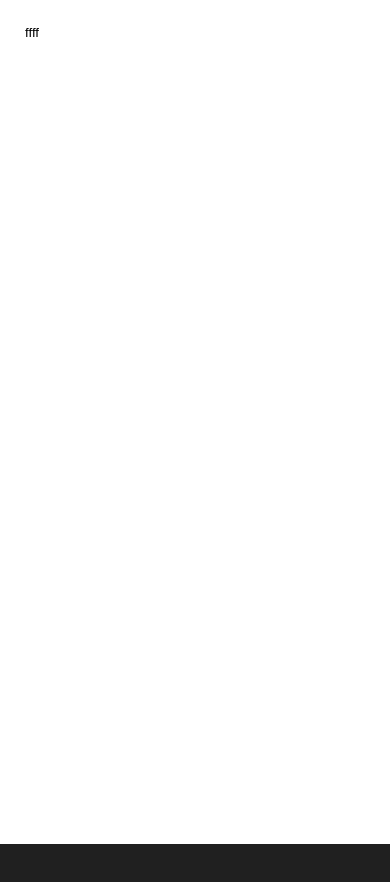
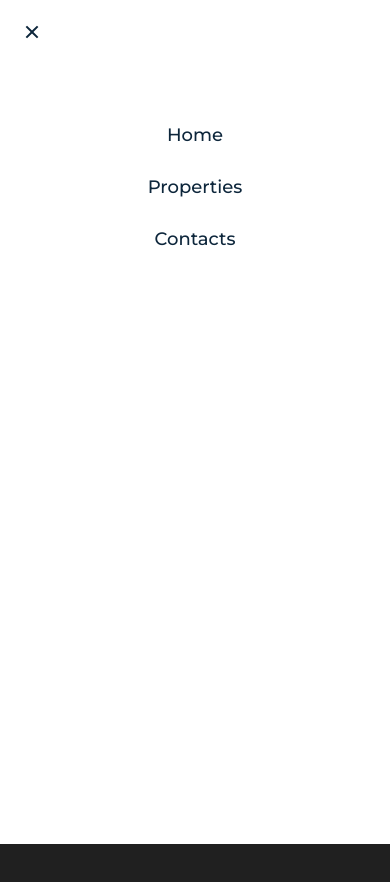
Before and after one commit to Sardor0795/Houzing-self-made, a React (Create React App) app: page / in a window 390 px wide. Shown: the top 882 px of the page. Built offline with nearby package versions, Linux system fonts and the light colour scheme.

Commit message:
Add menu list to mobile menu

```diff
--- a/src/components/header/mobile_menu/index.jsx
+++ b/src/components/header/mobile_menu/index.jsx
@@ -1,13 +1,22 @@
 import React, { Component } from "react";
-import { CloseButton, MobileMenuWrapper } from "./style";
-
-import CloseIcon from "../../../assets/icons/header_close_btn.svg";
+import { CloseButton, MenuItem, MenuLink, MenuList, MobileMenuWrapper } from "./style";
 
 export default class MobileMenu extends Component {
   render() {
     return (
       <MobileMenuWrapper>
-        <CloseButton icon={CloseIcon}>ffff</CloseButton>
+        <CloseButton></CloseButton>
+        <MenuList>
+            <MenuItem>
+                <MenuLink>Home</MenuLink>
+            </MenuItem>
+            <MenuItem>
+                <MenuLink>Properties</MenuLink>
+            </MenuItem>
+            <MenuItem>
+                <MenuLink>Contacts</MenuLink>
+            </MenuItem>
+        </MenuList>
       </MobileMenuWrapper>
     );
   }
--- a/src/components/header/mobile_menu/style.jsx
+++ b/src/components/header/mobile_menu/style.jsx
@@ -1,4 +1,6 @@
 import styled from "styled-components";
+
+import CloseIcon from "../../../assets/icons/header_close_btn.svg";
 
 export const MobileMenuWrapper = styled.div`
   width: 100%;
@@ -13,5 +15,27 @@ export const MobileMenuWrapper = styled.div`
 export const CloseButton = styled.button`
   width: 24px;
   height: 24px;
-  background-image: url("${({ CloseIcon }) => CloseIcon}");
+  background-image: url("${CloseIcon}");
+  background-position: center center;
+  background-repeat: no-repeat;
 `;
+
+export const MenuList = styled.ul`
+  margin-top: 20%;
+`;
+
+export const MenuItem = styled.li`
+  text-align: center;
+  :not(:last-child) {
+    margin-bottom: 24px;
+  }
+  margin-bottom: 128px;
+`;
+
+export const MenuLink = styled.a`
+  font-weight: 500;
+  font-size: 18px;
+  line-height: 28px;
+  color: #0d263b;
+  cursor: pointer;
+`;
```
